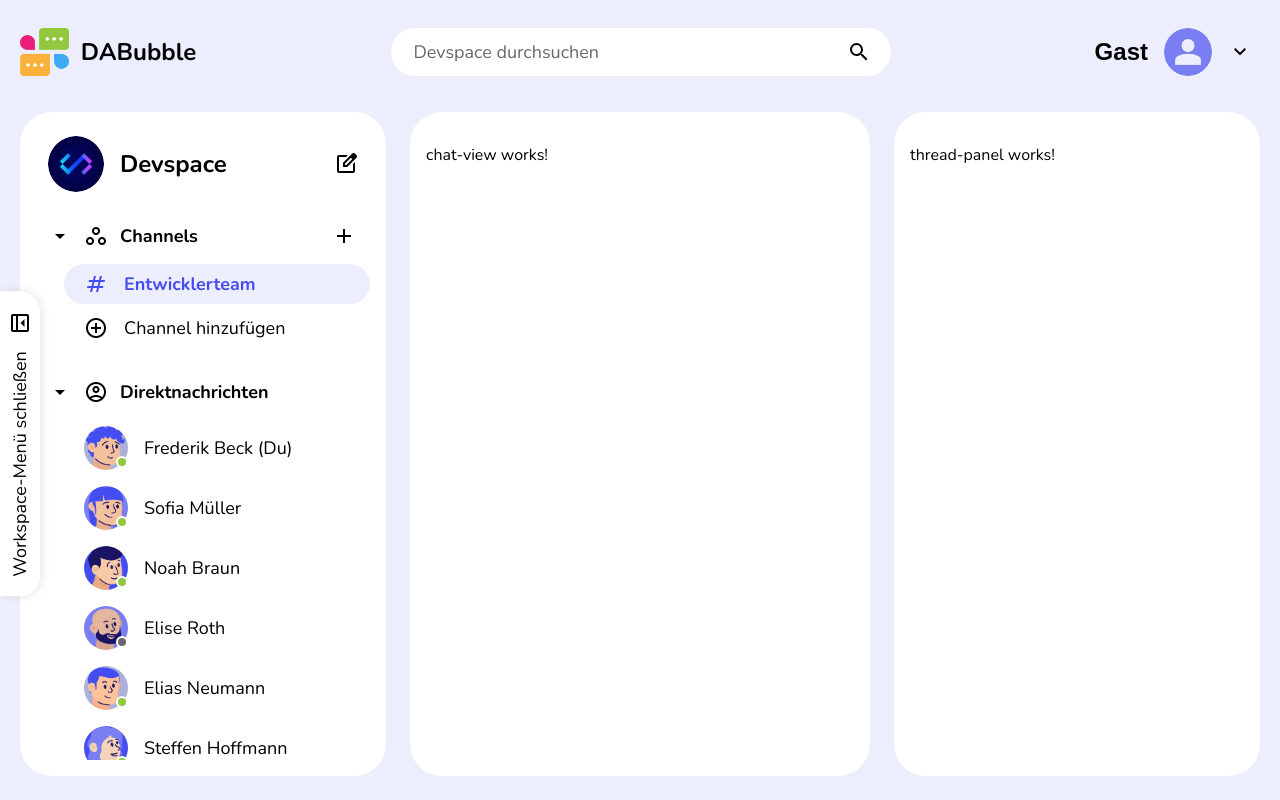
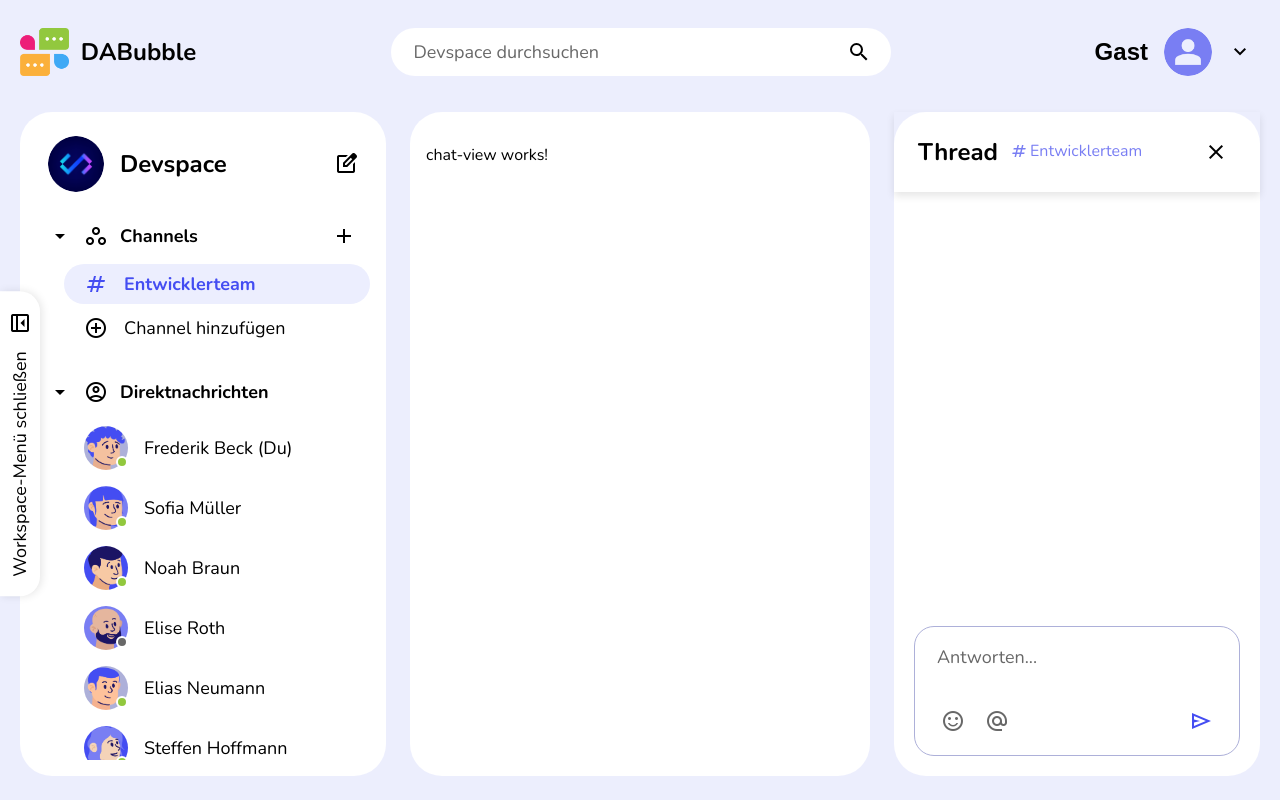
Before and after one commit to ChristopherBraun196/DA-Bubble, an Angular app: page /main in a window 1280 px wide. Built offline with nearby package versions, Linux system fonts and the light colour scheme.

Commit message:
thread-panel Style & html

```diff
--- a/src/app/pages/main/shell/shell.html
+++ b/src/app/pages/main/shell/shell.html
@@ -1,7 +1,11 @@
 <div class="shell">
   <app-topbar />
 
-  <div class="shell__workspace" [class.shell__workspace--devspace-closed]="!devspaceOpen()">
+  <div
+    class="shell__workspace"
+    [class.shell__workspace--devspace-closed]="!devspaceOpen()"
+    [class.shell__workspace--thread-closed]="!threadOpen()"
+  >
     @if (devspaceOpen()) {
       <aside class="shell__devspace">
         <app-devspace-nav />
@@ -12,9 +16,11 @@
       <app-chat-view />
     </main>
 
-    <aside class="shell__thread">
-      <app-thread-panel />
-    </aside>
+    @if (threadOpen()) {
+      <aside class="shell__thread">
+        <app-thread-panel (closed)="closeThread()" />
+      </aside>
+    }
 
     <button class="shell__devspace-toggle" type="button" (click)="toggleDevspace()">
       <span class="material-symbols-outlined">
@@ -24,5 +30,16 @@
         Workspace-Menü {{ devspaceOpen() ? 'schließen' : 'öffnen' }}
       </span>
     </button>
+
+    @if (!threadOpen()) {
+      <button
+        class="shell__thread-toggle"
+        type="button"
+        aria-label="Thread öffnen"
+        (click)="toggleThread()"
+      >
+        <span class="material-symbols-outlined">chevron_left</span>
+      </button>
+    }
   </div>
 </div>
--- a/src/app/pages/main/shell/shell.scss
+++ b/src/app/pages/main/shell/shell.scss
@@ -13,7 +13,6 @@
 }
 
 .shell {
-  /* Design-Tokens fuer die Main-Ansicht - vererben sich an alle Kind-Components. */
   --color-bg: #eceefd;
   --color-surface: #ffffff;
   --color-primary: #444df2;
@@ -50,9 +49,17 @@
   flex: 1;
   min-height: 0;
 
-  /* Devspace zu: der Chat bekommt den frei gewordenen Platz. */
+  /* Zugeklappte Spalten fallen weg, der Chat bekommt den Platz. */
   &--devspace-closed {
     grid-template-columns: minmax(0, 1fr) 366px;
+  }
+
+  &--thread-closed {
+    grid-template-columns: 366px minmax(0, 1fr);
+  }
+
+  &--devspace-closed.shell__workspace--thread-closed {
+    grid-template-columns: minmax(0, 1fr);
   }
 }
 
@@ -97,3 +104,29 @@
   transform: rotate(180deg);
   white-space: nowrap;
 }
+
+/* Kleiner Pfeil am rechten Rand, um den Thread wieder aufzuklappen. */
+.shell__thread-toggle {
+  position: absolute;
+  top: 50%;
+  right: -20px;
+  transform: translateY(-50%);
+  display: flex;
+  align-items: center;
+  justify-content: center;
+  width: 40px;
+  height: 56px;
+  padding: 0;
+  border: none;
+  border-radius: 20px 0 0 20px;
+  background-color: var(--color-surface);
+  color: var(--color-text);
+  cursor: pointer;
+  box-shadow: -2px 0 8px rgba(0, 0, 0, 0.1);
+  transition: color 150ms ease, box-shadow 150ms ease;
+
+  &:hover {
+    color: var(--color-primary);
+    box-shadow: -2px 0 12px rgba(0, 0, 0, 0.16);
+  }
+}
--- a/src/app/pages/main/shell/shell.ts
+++ b/src/app/pages/main/shell/shell.ts
@@ -12,8 +12,17 @@ import { Topbar } from '../topbar/topbar';
 })
 export class Shell {
   protected readonly devspaceOpen = signal(true);
+  protected readonly threadOpen = signal(true);
 
   protected toggleDevspace(): void {
     this.devspaceOpen.update((value) => !value);
   }
+
+  protected toggleThread(): void {
+    this.threadOpen.update((value) => !value);
+  }
+
+  protected closeThread(): void {
+    this.threadOpen.set(false);
+  }
 }
--- a/src/app/pages/thread/thread-header/thread-header.html
+++ b/src/app/pages/thread/thread-header/thread-header.html
@@ -1 +1,18 @@
-<p>thread-header works!</p>
+<header class="thread-header">
+  <div class="thread-header__titles">
+    <h2 class="thread-header__title">Thread</h2>
+    <span class="thread-header__channel">
+      <span class="material-symbols-outlined">tag</span>
+      {{ channelName() }}
+    </span>
+  </div>
+
+  <button
+    class="thread-header__close"
+    type="button"
+    aria-label="Thread schließen"
+    (click)="closed.emit()"
+  >
+    <span class="material-symbols-outlined">close</span>
+  </button>
+</header>
--- a/src/app/pages/thread/thread-header/thread-header.scss
+++ b/src/app/pages/thread/thread-header/thread-header.scss
@@ -0,0 +1,59 @@
+.thread-header {
+  display: flex;
+  align-items: center;
+  justify-content: space-between;
+  gap: 16px;
+  padding: 20px 24px;
+  box-shadow: 0 4px 8px rgba(0, 0, 0, 0.1);
+}
+
+.thread-header__titles {
+  display: flex;
+  align-items: baseline;
+  gap: 12px;
+  min-width: 0;
+}
+
+.thread-header__title {
+  margin: 0;
+  font-size: 24px;
+  font-weight: 700;
+  white-space: nowrap;
+}
+
+.thread-header__channel {
+  display: flex;
+  align-items: center;
+  gap: 2px;
+  min-width: 0;
+  color: #797ef3;
+  font-size: 16px;
+  overflow: hidden;
+  text-overflow: ellipsis;
+  white-space: nowrap;
+
+  .material-symbols-outlined {
+    font-size: 18px;
+  }
+}
+
+.thread-header__close {
+  display: flex;
+  align-items: center;
+  justify-content: center;
+  flex: 0 0 auto;
+  width: 40px;
+  height: 40px;
+  padding: 0;
+  border: none;
+  border-radius: 50%;
+  background: transparent;
+  color: #000000;
+  cursor: pointer;
+  transition: background-color 150ms ease, color 150ms ease;
+
+  &:hover {
+    background-color: #eceefe;
+    color: #444df2;
+  }
+}
--- a/src/app/pages/thread/thread-header/thread-header.ts
+++ b/src/app/pages/thread/thread-header/thread-header.ts
@@ -1,4 +1,4 @@
-import { Component } from '@angular/core';
+import { Component, input, output } from '@angular/core';
 
 @Component({
   imports: [],
@@ -6,4 +6,7 @@ import { Component } from '@angular/core';
   styleUrl: './thread-header.scss',
   templateUrl: './thread-header.html',
 })
-export class ThreadHeader {}
+export class ThreadHeader {
+  readonly channelName = input.required<string>();
+  readonly closed = output<void>();
+}
--- a/src/app/pages/thread/thread-panel/thread-panel.html
+++ b/src/app/pages/thread/thread-panel/thread-panel.html
@@ -1 +1,29 @@
-<p>thread-panel works!</p>
+<div class="thread">
+  <app-thread-header [channelName]="channelName()" (closed)="closed.emit()" />
+
+  <!-- Nachrichten kommen spaeter aus Firebase. -->
+  <div class="thread__messages"></div>
+
+  <form class="thread__reply" (submit)="$event.preventDefault()">
+    <textarea
+      class="thread__reply-input"
+      name="thread-reply"
+      rows="2"
+      placeholder="Antworten..."
+      aria-label="Antwort schreiben"
+    ></textarea>
+
+    <div class="thread__reply-actions">
+      <button class="thread__reply-icon" type="button" aria-label="Emoji einfügen">
+        <span class="material-symbols-outlined">sentiment_satisfied</span>
+      </button>
+      <button class="thread__reply-icon" type="button" aria-label="Person erwähnen">
+        <span class="material-symbols-outlined">alternate_email</span>
+      </button>
+
+      <button class="thread__reply-send" type="submit" aria-label="Senden">
+        <span class="material-symbols-outlined">send</span>
+      </button>
+    </div>
+  </form>
+</div>
--- a/src/app/pages/thread/thread-panel/thread-panel.scss
+++ b/src/app/pages/thread/thread-panel/thread-panel.scss
@@ -1,7 +1,90 @@
 :host {
   display: block;
   flex: 1;
+  min-height: 0;
   background-color: #ffffff;
   border-radius: 32px;
-  padding: 16px;
 }
+
+.thread {
+  display: flex;
+  flex-direction: column;
+  height: 100%;
+}
+
+.thread__messages {
+  flex: 1;
+  min-height: 0;
+  overflow-y: auto;
+  padding: 24px;
+}
+
+.thread__reply {
+  display: flex;
+  flex-direction: column;
+  gap: 8px;
+  margin: 0 20px 20px;
+  padding: 16px 20px;
+  border: 1px solid #adb0d9;
+  border-radius: 20px;
+}
+
+.thread__reply-input {
+  border: none;
+  outline: none;
+  resize: none;
+  background: transparent;
+  font-family: inherit;
+  font-size: 18px;
+  color: #000000;
+
+  &::placeholder {
+    color: #686868;
+  }
+}
+
+.thread__reply-actions {
+  display: flex;
+  align-items: center;
+  gap: 8px;
+}
+
+.thread__reply-icon {
+  display: flex;
+  align-items: center;
+  justify-content: center;
+  width: 36px;
+  height: 36px;
+  padding: 0;
+  border: none;
+  border-radius: 50%;
+  background: transparent;
+  color: #686868;
+  cursor: pointer;
+  transition: background-color 150ms ease, color 150ms ease;
+
+  &:hover {
+    background-color: #eceefe;
+    color: #444df2;
+  }
+}
+
+.thread__reply-send {
+  display: flex;
+  align-items: center;
+  justify-content: center;
+  width: 36px;
+  height: 36px;
+  margin-left: auto;
+  padding: 0;
+  border: none;
+  border-radius: 50%;
+  background: transparent;
+  color: #444df2;
+  cursor: pointer;
+  transition: background-color 150ms ease;
+
+  &:hover {
+    background-color: #eceefe;
+  }
+}
--- a/src/app/pages/thread/thread-panel/thread-panel.ts
+++ b/src/app/pages/thread/thread-panel/thread-panel.ts
@@ -1,9 +1,15 @@
-import { Component } from '@angular/core';
+import { Component, output, signal } from '@angular/core';
+import { ThreadHeader } from '../thread-header/thread-header';
 
 @Component({
-  imports: [],
+  imports: [ThreadHeader],
   selector: 'app-thread-panel',
   styleUrl: './thread-panel.scss',
   templateUrl: './thread-panel.html',
 })
-export class ThreadPanel {}
+export class ThreadPanel {
+  readonly closed = output<void>();
+
+  /** Platzhalter, kommt später aus Firebase. */
+  protected readonly channelName = signal('Entwicklerteam');
+}
```
Also changed, not shown: 1 other file (tests, documents, lock files or other folders).
